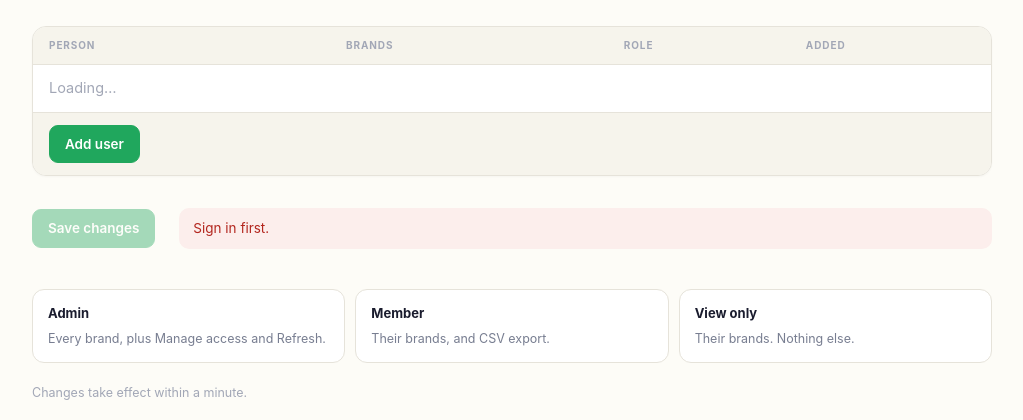
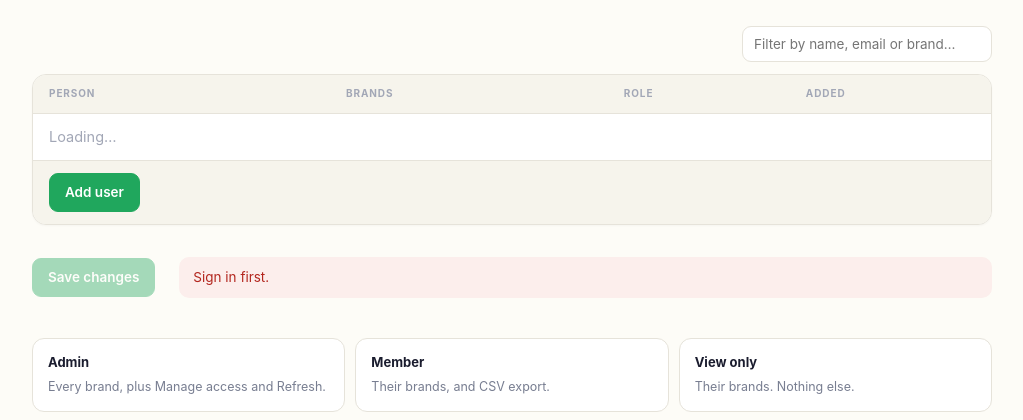
Before and after one commit to krishnaprasun/postly-cpt-dashboard, a Flask app: template templates/users.html in a window 1280 px wide. Shown: the part 57-477 px from the top of the page, without its empty margins (128-1151 px from the left). Run offline with Flask 3, Linux system fonts and the light colour scheme; the template is opened without the code that fills it: most values are stand-ins (such as "Sample title", 1, 10 or a date in 2020); some libraries are stand-ins or nearby versions.

Commit message:
Make Manage access read like people, not rows
A summary before the table — how many, and how many of each role — because "who has
access" is the question the page exists to answer and it took counting to answer it.
A filter beside it, which is what keeps this usable at forty people rather than eleven.

Each person gets the initials mark the dashboard header uses, so someone looks like the
same someone in both places, tinted for admins.

Removal marks the row instead of deleting it: struck through, in red, with Undo, until
Save. A row that vanishes on one click gives you nothing to check before committing and
no way back if it was the wrong row — and this list is the difference between a
colleague having access and not.

Co-Authored-By: Claude Opus 5 (1M context) <noreply@anthropic.com>
Claude-Session: https://claude.ai/code/session_01NeNpt4ygZ3GBvwVMj52wAr

```diff
--- a/templates/users.html
+++ b/templates/users.html
@@ -37,6 +37,30 @@ td{padding:12px 16px;border-bottom:1px solid var(--line2);vertical-align:middle}
 tr:last-child td{border-bottom:0}
 tr.new td{background:var(--accent-lt)}
 .em{font-weight:600;word-break:break-all}
+/* The summary answers "who has access" before the table is read at all, and the filter
+   is what keeps this page usable at forty people rather than eleven. */
+.bar{display:flex;align-items:center;gap:14px;margin:0 0 12px;flex-wrap:wrap}
+.tally{font-size:13px;color:var(--muted)}
+.tally .going{color:var(--bad);font-weight:600}
+#q{margin-left:auto;min-width:250px;font:inherit;font-size:13.5px;padding:7px 11px;
+  border:1px solid var(--line);border-radius:9px;background:var(--white);color:var(--ink)}
+#q:focus{outline:0;border-color:var(--accent);box-shadow:0 0 0 3px var(--accent-lt)}
+
+/* A person, not a row: the same initials mark the dashboard header uses, so someone
+   looks like the same someone in both places. */
+.who{display:flex;align-items:center;gap:10px}
+.idy{min-width:0;flex:1}
+.ini{flex:none;width:30px;height:30px;border-radius:99px;display:grid;place-items:center;
+  background:var(--panel);color:var(--muted);font-size:11px;font-weight:700;
+  letter-spacing:.02em}
+.ini.adm{background:var(--accent-lt);color:var(--accent-dk)}
+
+/* Marked for removal, not gone. Struck through and reversible until Save. */
+tr.drop td{background:var(--badlt)}
+tr.drop .nameinp,tr.drop .sub{text-decoration:line-through;opacity:.65}
+tr.drop .ini{background:var(--badlt);color:var(--bad)}
+.btn.undo{padding:4px 11px;font-size:12.5px;color:var(--bad);border-color:#EBC7C2}
+.btn.rm{padding:4px 11px;font-size:12.5px}
 /* Reads as the name it is until you go near it, then admits it is a field. A row of
    boxed inputs turns a directory into a form. */
 .nameinp{font:inherit;font-weight:600;font-size:14.5px;color:var(--ink);width:100%;
@@ -72,9 +96,8 @@ input:focus,select:focus{outline:0;border-color:var(--accent);
 .btn.go{background:var(--accent);border-color:var(--accent);color:#fff}
 .btn.go:hover:not(:disabled){background:var(--accent-dk);border-color:var(--accent-dk)}
 .btn:disabled{opacity:.4;cursor:default}
-.btn.rm{border:0;background:none;color:var(--faint);padding:5px 8px;font-size:17px;
-  line-height:1;border-radius:7px}
-.btn.rm:hover{color:var(--bad);background:var(--badlt)}
+.btn.rm{color:var(--muted)}
+.btn.rm:hover{color:var(--bad);background:var(--badlt);border-color:#EBC7C2}
 .addrow{display:flex;gap:10px;align-items:center;flex-wrap:wrap;padding:12px 16px;
   background:var(--panel);border-top:1px solid var(--line)}
 
@@ -126,6 +149,12 @@ input:focus,select:focus{outline:0;border-color:var(--accent);
 </div></header>
 
 <div class="wrap">
+  <div class="bar">
+    <div class="tally" id="tally"></div>
+    <input type="search" id="q" placeholder="Filter by name, email or brand…"
+           autocomplete="off" spellcheck="false">
+  </div>
+
   <div class="card">
     <table>
       <thead><tr>
@@ -228,20 +257,59 @@ function when(u){
     (by ? `<div class="sub" title="${esc(u.by)}">by ${esc(by)}</div>` : '');
 }
 
+/* Initials from the name where there is one, from the address where there is not — the
+   same mark the dashboard header uses, so a person looks like the same person in both
+   places. */
+function initials(u){
+  const src = (u.name || u.email.split('@')[0]).replace(/[._-]+/g, ' ').trim();
+  const parts = src.split(/\s+/).filter(Boolean);
+  return ((parts[0] || '?')[0] + (parts.length > 1 ? parts[parts.length-1][0] : ''))
+         .toUpperCase();
+}
+
+function tally(){
+  const n = USERS.length;
+  const by = r => USERS.filter(u => u.role === r).length;
+  const bits = [`${n} ${n === 1 ? 'person' : 'people'}`];
+  for(const r of ROLES){ const c = by(r.key); if(c) bits.push(`${c} ${r.label.toLowerCase()}`); }
+  const gone = USERS.filter(u => u.drop).length;
+  document.getElementById('tally').innerHTML = bits.join(' · ')
+    + (gone ? ` · <span class="going">${gone} to remove</span>` : '');
+}
+
+function match(u){
+  const q = (document.getElementById('q').value || '').trim().toLowerCase();
+  if(!q) return true;
+  return (u.name || '').toLowerCase().includes(q)
+      || u.email.toLowerCase().includes(q)
+      || u.brands.some(b => ((BRANDS.find(x => x.key === b) || {}).label || b)
+                              .toLowerCase().includes(q));
+}
+
 function draw(){
-  document.getElementById('rows').innerHTML = USERS.length ? USERS.map((u, i) => `
-    <tr class="${u.at ? '' : 'new'}">
-      <td><input class="nameinp" data-name="${i}" value="${esc(u.name || '')}"
+  const shown = USERS.map((u, i) => [u, i]).filter(([u]) => match(u));
+  document.getElementById('rows').innerHTML = shown.length ? shown.map(([u, i]) => `
+    <tr class="${u.drop ? 'drop' : u.at ? '' : 'new'}">
+      <td><div class="who">
+        <span class="ini ${u.role === 'super' ? 'adm' : ''}">${esc(initials(u))}</span>
+        <div class="idy">
+          <input class="nameinp" data-name="${i}" value="${esc(u.name || '')}"
                  placeholder="Add name" aria-label="Name for ${esc(u.email)}">
-        <div class="sub">${esc(u.email)}${
-          u.email === ME ? ' · that’s you' : ''}</div></td>
+          <div class="sub">${esc(u.email)}${
+            u.email === ME ? ' · <b>you</b>' : ''}</div>
+        </div></div></td>
       <td>${brandCell(u, i)}</td>
       <td>${roleCell(u, i)}</td>
       <td>${when(u)}</td>
       <td style="text-align:right">${
         u.bootstrap ? ''
-        : `<button class="btn rm" data-rm="${i}" title="Remove ${esc(u.email)}">×</button>`}</td>
-    </tr>`).join('') : '<tr><td colspan="5" class="muted">Nobody yet.</td></tr>';
+        : u.drop ? `<button class="btn undo" data-undo="${i}">Undo</button>`
+        : `<button class="btn rm" data-rm="${i}"
+             title="Remove ${esc(u.email)}">Remove</button>`}</td>
+    </tr>`).join('')
+    : `<tr><td colspan="5" class="muted">${USERS.length ? 'Nobody matches that.'
+                                                       : 'Nobody yet.'}</td></tr>`;
+  tally();
 }
 
 const rows = document.getElementById('rows');
@@ -270,12 +338,16 @@ rows.addEventListener('change', e => {
   cb.parentElement.classList.toggle('on', cb.checked);
   mark(true);
 });
+/* Removal marks the row rather than deleting it, until Save. A row that vanishes on a
+   click gives you nothing to check before committing and no way back if it was the wrong
+   one — and this list is the difference between a colleague having access and not. */
 rows.addEventListener('click', e => {
   const rm = e.target.closest('button[data-rm]');
-  if(!rm) return;
-  USERS.splice(+rm.dataset.rm, 1);
-  draw(); mark(true);
+  if(rm){ USERS[+rm.dataset.rm].drop = true; draw(); mark(true); return; }
+  const un = e.target.closest('button[data-undo]');
+  if(un){ delete USERS[+un.dataset.undo].drop; draw(); mark(true); }
 });
+document.getElementById('q').addEventListener('input', draw);
 
 const nb = document.getElementById('newBrands');
 nb.innerHTML = BRANDS.map(b =>
@@ -353,7 +425,7 @@ document.getElementById('save').onclick = async () => {
       /* Bootstrap rows go too. Their role and brands are forced back on the server,
          so nothing here can demote them — but their NAME is not a permission, and
          filtering them out was silently discarding it. */
-      body: JSON.stringify({users: USERS})});
+      body: JSON.stringify({users: USERS.filter(u => !u.drop)})});
     const j = await r.json();
     if(!r.ok){ msg(j.error || 'Could not save.', 'err'); btn.disabled = false; return; }
     USERS = j.users; draw(); mark(false);
```
